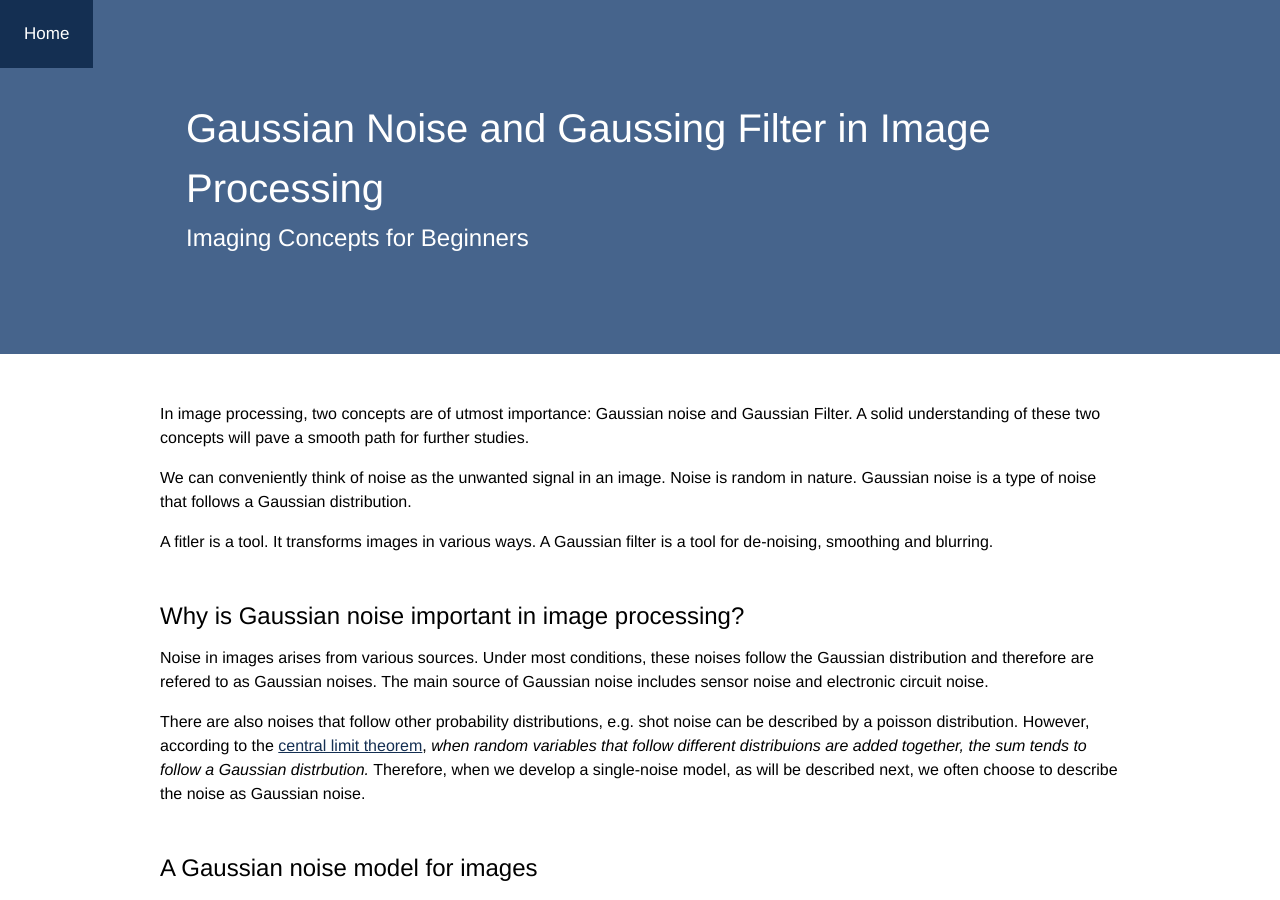
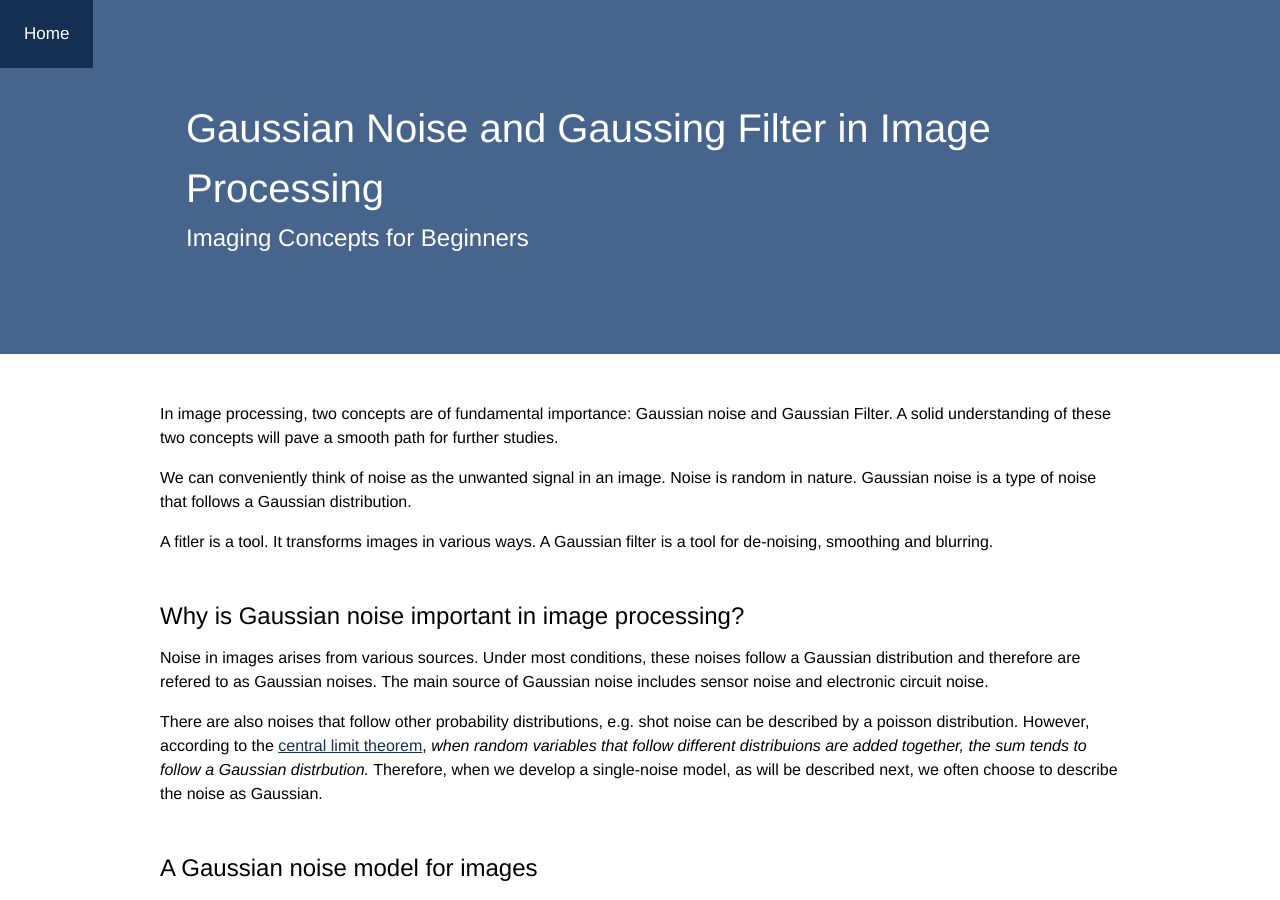
Before and after one commit to takmanman/takmanman.github.io, a Jekyll site: the page built from _posts/2020-05-23-gaussian-noise-gaussian-filter.md, in a window 1280 px wide and 900 px high. Built offline with Jekyll 4.4.1, drawn with Linux system fonts in a browser that asks for light colours; nearby versions of some CDN libraries; some of the changed text lies outside the part shown.

Commit message:
Minor changes

```diff
--- a/_posts/2020-05-23-gaussian-noise-gaussian-filter.md
+++ b/_posts/2020-05-23-gaussian-noise-gaussian-filter.md
@@ -16,7 +16,7 @@ date: 2020-05-23
           src="https://cdn.jsdelivr.net/npm/mathjax@3.0.0/es5/tex-mml-chtml.js">
   </script>
 
-  In image processing, two concepts are of utmost importance: Gaussian noise and Gaussian Filter.
+  In image processing, two concepts are of fundamental importance: Gaussian noise and Gaussian Filter.
   A solid understanding of these two concepts will pave a smooth path for further studies.
 
   We can conveniently think of noise as the unwanted signal in an image. Noise is random in nature. Gaussian noise is a type of noise that follows a Gaussian distribution.
@@ -25,9 +25,9 @@ date: 2020-05-23
 
   <h1> Why is Gaussian noise important in image processing?</h1>
 
-  Noise in images arises from various sources. Under most conditions, these noises follow the Gaussian distribution and therefore are refered to as Gaussian noises. The main source of Gaussian noise includes sensor noise and electronic circuit noise.
+  Noise in images arises from various sources. Under most conditions, these noises follow a Gaussian distribution and therefore are refered to as Gaussian noises. The main source of Gaussian noise includes sensor noise and electronic circuit noise.
 
-  There are also noises that follow other probability distributions, e.g. shot noise can be described by a poisson distribution. However, according to the <a href="https://en.wikipedia.org/wiki/Central_limit_theorem" target="_blank">central limit theorem</a>, <i>when random variables that follow different distribuions are added together, the sum tends to follow a Gaussian distrbution.</i> Therefore, when we develop a single-noise model, as will be described next, we often choose to describe the noise as Gaussian noise.
+  There are also noises that follow other probability distributions, e.g. shot noise can be described by a poisson distribution. However, according to the <a href="https://en.wikipedia.org/wiki/Central_limit_theorem" target="_blank">central limit theorem</a>, <i>when random variables that follow different distribuions are added together, the sum tends to follow a Gaussian distrbution.</i> Therefore, when we develop a single-noise model, as will be described next, we often choose to describe the noise as Gaussian.
 
   <h1> A Gaussian noise model for images </h1>
   <p>When we talk about the Gaussian noise in an image, usually we are thinking of additive Gaussian noise. In other words, if we describes the uncontaminated, free-of-noise source image as \(S(x,y)\), then the observed image \(O(x,y)\) is given by:</p>
```
Also changed, not shown: other parts of _posts/2020-05-23-gaussian-noise-gaussian-filter.md (+1 -1 lines).
